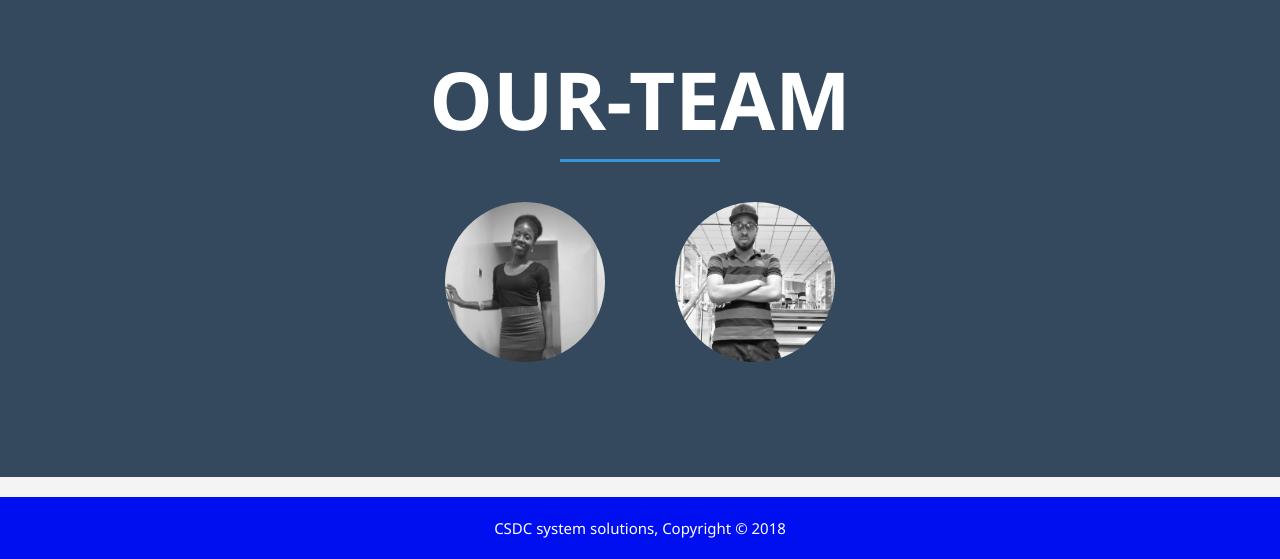
After one commit to jennynzeribe/Building-a-site-with-only-HTML5-and-CSS3, a PHP site: page /Pages/casestudy.html in a window 1280 px wide. The commit adds this page. Shown: the part 405-964 px from the top of the page. Run offline with PHP 8.4, Linux system fonts and the light colour scheme.

Commit message:
new page

```diff
--- a/CSS/Styles.css
+++ b/CSS/Styles.css
@@ -137,7 +137,66 @@ ul#services li{
  margin-bottom: 5px;
  background: #e6e6e6;
 }
+.team-section{
+    overflow: hidden;
+    text-align: center;
+    background: #34495e;
+    padding: 60px;
 
+}
+.team-section{
+    text-transform: uppercase;
+    /* margin-bottom: 60px; */
+    color: white;
+    font-size: 40px;
+}
+.border{
+    display: block;
+    margin: auto;
+    width: 160px;
+    height: 3px;
+    background: #3498db;
+    margin-bottom: 40px;
+}
+.ps{
+    margin-bottom: 40px;
+}
+.ps a{
+    display: inline-block;
+    margin: 0 30px;
+    width: 160px;
+    height: 160px;
+    overflow: hidden;
+    border-radius:50%;
+}
+.ps a img{
+    width: 100%;
+    transition: 0.4s all;
+    filter: grayscale(100%);
+}
+.ps a:hover > img{
+filter: none;
+}
+.section{
+    width: 600px;
+    margin: auto;
+    font-size: 20px;
+    color: white;
+    text-align: justify;
+    height: 0;
+    overflow: hidden;
+}
+.section:target{
+    height: auto;
+
+}
+.name{
+    display: block;
+    margin-bottom: 30px;
+    text-align: center;
+    text-transform: uppercase;
+    font-size: 22px;
+}
 footer{
     padding: 20px;
     margin-top: 20px;
--- a/Index.html
+++ b/Index.html
@@ -21,6 +21,7 @@
                        <li class="current"><a href="index.html"> Home</a></li>
                        <li><a href="Pages/about.html">About</a></li>
                        <li><a href="/Pages/service.html">Services</a></li>
+                       <li><a href="/Pages/casestudy.html">Case Study</a></li>
                    </ul>
                </nav>
           </div>
--- a/JS/Index.js
+++ b/JS/Index.js
@@ -1 +1,19 @@
-alert('CSDC Systems Solutions Limited / Welcome');
+// /* When the user clicks on the button,
+function myFunction() {
+    document.getElementById("myDropdown").classList.toggle("show");
+}
+
+// Close the dropdown menu if the user clicks outside of it
+window.onclick = function(event) {
+  if (!event.target.matches('.dropbtn')) {
+
+    var dropdowns = document.getElementsByClassName("dropdown-content");
+    var i;
+    for (i = 0; i < dropdowns.length; i++) {
+      var openDropdown = dropdowns[i];
+      if (openDropdown.classList.contains('show')) {
+        openDropdown.classList.remove('show');
+      }
+    }
+  }
+}
--- a/Pages/about.html
+++ b/Pages/about.html
@@ -20,6 +20,7 @@
                        <li><a href="../Index.html"> Home</a></li>
                        <li class="current"><a href="../Pages/about.html">About</a></li>
                        <li><a href="../Pages/service.html">Services</a></li>
+                       <li><a href="../Pages/casestudy.html">Case Study</a></li>
                    </ul>
                </nav>
           </div>
--- /dev/null
+++ b/Pages/casestudy.html
@@ -0,0 +1,120 @@
+<!DOCTYPE html>
+<html lang="en">
+<head>
+    <meta charset="UTF-8">
+    <meta name="viewport" content="width=device-width, initial-scale=1.0">
+    <meta http-equiv="X-UA-Compatible" content="ie=edge">
+    <link rel="stylesheet" href="../CSS/Styles.css">
+    <link rel="shortcut icon" href="../Images/csdc-2.png" type="image/x-icon">
+    <script src="JS/Index.js"></script>
+    <title>CSDC Systems Solutions Limited / Case study</title>
+</head>
+<body>
+     <header>
+            <img src="https://37kxlava5a84obgo1lii2e63-wpengine.netdna-ssl.com/wp-content/uploads/2017/05/csdc-logo.png" alt="CSDC Inc" id="logo" data-height-percentage="73" data-actual-width="140" data-actual-height="70">
+          <div class="container">
+               <div id="branding">
+                <h1 id="left"> <span class="highlight">CSDC</span> Systems Solutions Limited</h1>
+               </div>
+               <nav>
+                   <ul>
+                       <li><a href="../index.html"> Home</a></li>
+                       <li><a href="../Pages/about.html">About</a></li>
+                       <li><a href="../Pages/service.html">Services</a></li>
+                       <li  class="current"><a href="../Pages/casestudy.html"></a>Case Study</li>
+                   </ul>
+               </nav>
+          </div>
+     </header>
+
+     <div class="team-section">
+         <h1>our-team</h1>
+         <span class="border"></span>
+         <div class="ps">
+           <a href="#p1"><img src="../Images/jennifer.jpg" alt="" srcset=""></a>
+           <a href="#p2"><img src="../Images/arindo.jpg" alt="" srcset=""></a>
+           <!-- <a href="#p3"><img src="../Images/arindo.jpg" alt="" srcset=""></a>
+           <a href="#p4"><img src="../Images/arindo.jpg" alt="" srcset=""></a>
+           <a href="#p5"><img src="../Images/arindo.jpg" alt="" srcset=""></a>
+           <a href="#p6"><img src="../Images/arindo.jpg" alt="" srcset=""></a>
+           <a href="#p7"><img src="../Images/arindo.jpg" alt="" srcset=""></a>
+           <a href="#p8"><img src="../Images/arindo.jpg" alt="" srcset=""></a>
+           <a href="#p9"><img src="../Images/arindo.jpg" alt="" srcset=""></a>
+           <a href="#p10"><img src="../Images/arindo.jpg" alt="" srcset=""></a> -->
+         </div>
+         <div class="section" id="p1">
+                <span class="name">jenny</span>
+                    <span class="border"></span>
+                    <p>
+                            Lorem, ipsum dolor sit amet consectetur adipisicing elit. Rem, aspernatur?
+                    </p>
+         </div>
+         <div class="section" id="p2">
+                <span class="name">arindo</span>
+                    <span class="border"></span>
+                    <p>
+                            Lorem, ipsum dolor sit amet consectetur adipisicing elit. Rem, aspernatur?
+                    </p>
+         </div>
+         <div class="section" id="p3">
+                <span class="name">jennifer</span>
+                    <span class="border"></span>
+                    <p>
+                            Lorem, ipsum dolor sit amet consectetur adipisicing elit. Rem, aspernatur?
+                    </p>
+         </div>
+         <div class="section" id="p4">
+                <span class="name">Irap</span>
+                    <span class="border"></span>
+                    <p>
+                            Lorem, ipsum dolor sit amet consectetur adipisicing elit. Rem, aspernatur?
+                    </p>
+         </div>
+         <div class="section" id="p5">
+                <span class="name">Rapping Boss</span>
+                    <span class="border"></span>
+                    <p>
+                            Lorem, ipsum dolor sit amet consectetur adipisicing elit. Rem, aspernatur?
+                    </p>
+         </div>
+         <div class="section" id="p6">
+                <span class="name">Mudiare</span>
+                    <span class="border"></span>
+                    <p>
+                            Lorem, ipsum dolor sit amet consectetur adipisicing elit. Rem, aspernatur?
+                    </p>
+         </div>
+         <div class="section" id="p7">
+                <span class="name">Crazy boss</span>
+                    <span class="border"></span>
+                    <p>
+                            Lorem, ipsum dolor sit amet consectetur adipisicing elit. Rem, aspernatur?
+                    </p>
+         </div>
+         <div class="section" id="p8">
+                <span class="name">Medium boss</span>
+                    <span class="border"></span>
+                    <p>
+                            Lorem, ipsum dolor sit amet consectetur adipisicing elit. Rem, aspernatur?
+                    </p>
+         </div>
+         <div class="section" id="p9">
+                <span class="name">Small boss</span>
+                    <span class="border"></span>
+                    <p>
+                            Lorem, ipsum dolor sit amet consectetur adipisicing elit. Rem, aspernatur?
+                    </p>
+         </div>
+         <div class="section" id="p10">
+                <span class="name">Big boss</span>
+                    <span class="border"></span>
+                    <p>
+                            Lorem, ipsum dolor sit amet consectetur adipisicing elit. Rem, aspernatur?
+                    </p>
+         </div>
+     </div>
+     <footer>
+            <p>CSDC system solutions, Copyright &copy; 2018</p>
+     </footer>
+     </body>
+     </html>
--- a/Pages/service.html
+++ b/Pages/service.html
@@ -20,6 +20,7 @@
                        <li><a href="../Index.html"> Home</a></li>
                        <li><a href="../Pages/about.html">About</a></li>
                        <li class="current"><a href="../Pages/service.html">Services</a></li>
+                       <li><a href="../Pages/casestudy.html">Case Study</a></li>
                    </ul>
                </nav>
           </div>
```
Also changed, not shown: Images/arindo.jpg (added), Images/jennifer.jpg (added), Images/nigeria.jpg (added), Images/nigeria2.jpg (added), Images/nigeria3.jpg (added), Images/thirdmainland.png (added).
